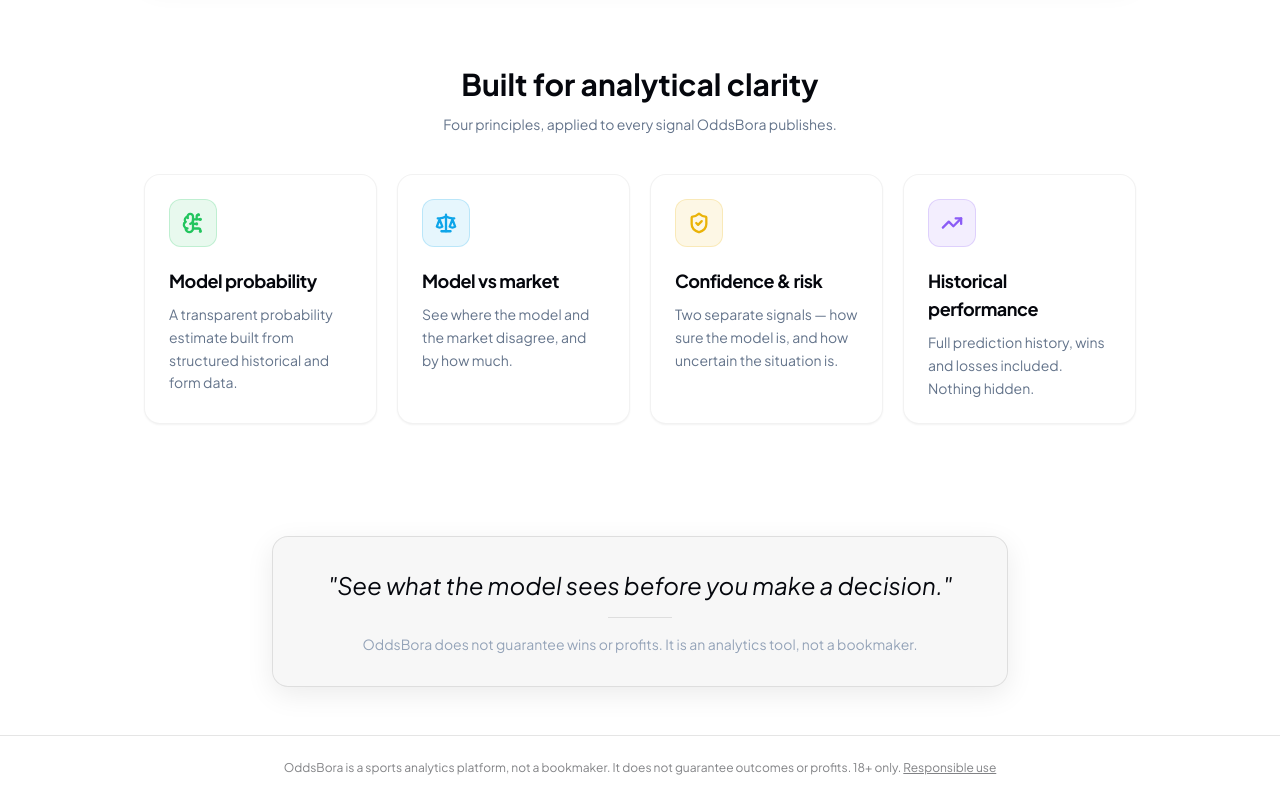
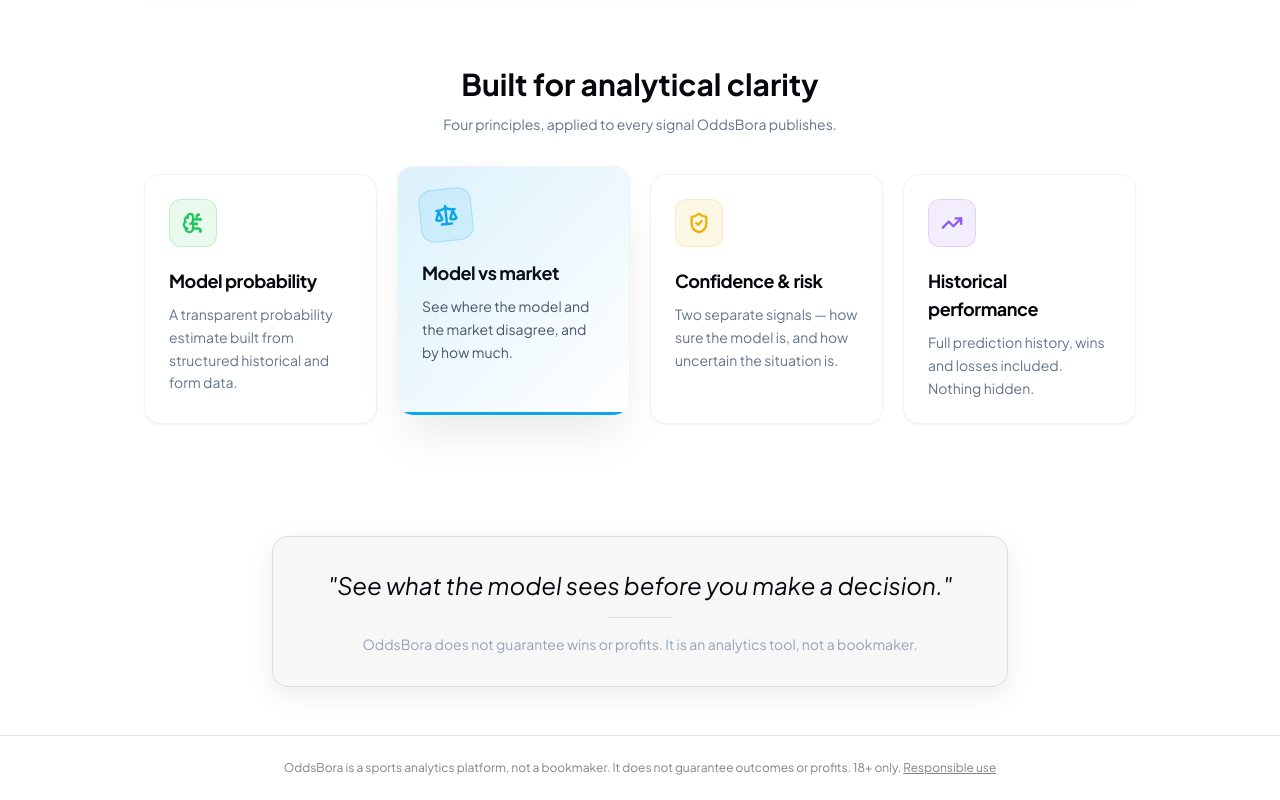
Before and after one commit to oddsbora-project/oddsbora, a React (Vite) app: page / in a window 1280 px wide. Shown: the part 1880-2680 px from the top of the page. Built offline with nearby package versions, Linux system fonts and the light colour scheme; no server answers.

Commit message:
Update Landing.tsx

```diff
--- a/src/pages/public/Landing.tsx
+++ b/src/pages/public/Landing.tsx
@@ -1,3 +1,4 @@
+import { useState, useEffect } from 'react'
 import { Link } from 'react-router-dom'
 import { TrendingUp, Scale, ShieldCheck, BrainCircuit, ArrowRight } from 'lucide-react'
 import HeroCarousel from '@/components/HeroCarousel'
@@ -9,7 +10,7 @@ const FEATURES = [
     desc: 'A transparent probability estimate built from structured historical and form data.',
     iconBg: 'bg-signal-green/10 border-signal-green/20',
     iconText: 'text-signal-green',
-    glowBg: 'from-signal-green/10',
+    glowBg: 'from-signal-green/15 to-transparent',
     lineBg: 'bg-signal-green'
   },
   {
@@ -18,7 +19,7 @@ const FEATURES = [
     desc: 'See where the model and the market disagree, and by how much.',
     iconBg: 'bg-sky-500/10 border-sky-500/20',
     iconText: 'text-sky-500',
-    glowBg: 'from-sky-500/10',
+    glowBg: 'from-sky-500/15 to-transparent',
     lineBg: 'bg-sky-500'
   },
   {
@@ -27,7 +28,7 @@ const FEATURES = [
     desc: 'Two separate signals — how sure the model is, and how uncertain the situation is.',
     iconBg: 'bg-signal-yellow/10 border-signal-yellow/20',
     iconText: 'text-signal-yellow',
-    glowBg: 'from-signal-yellow/10',
+    glowBg: 'from-signal-yellow/15 to-transparent',
     lineBg: 'bg-signal-yellow'
   },
   {
@@ -36,12 +37,26 @@ const FEATURES = [
     desc: 'Full prediction history, wins and losses included. Nothing hidden.',
     iconBg: 'bg-violet-500/10 border-violet-500/20',
     iconText: 'text-violet-500',
-    glowBg: 'from-violet-500/10',
+    glowBg: 'from-violet-500/15 to-transparent',
     lineBg: 'bg-violet-500'
   },
 ]
 
 export default function Landing() {
+  const [activeIndex, setActiveIndex] = useState(0)
+  const [isHovered, setIsHovered] = useState(false)
+
+  // Automatic cycling logic: moves to the next card every 3.5 seconds
+  useEffect(() => {
+    if (isHovered) return // Pause auto-play if user is interacting
+
+    const interval = setInterval(() => {
+      setActiveIndex((prev) => (prev + 1) % FEATURES.length)
+    }, 3500)
+
+    return () => clearInterval(interval)
+  }, [isHovered])
+
   return (
     <div className="bg-white text-navy-950">
       {/* Intro text */}
@@ -120,7 +135,7 @@ export default function Landing() {
         </div>
       </section>
 
-      {/* Modernized Feature Cards Section */}
+      {/* Modernized Feature Cards Section with Automatic Showcasing */}
       <section className="max-w-5xl mx-auto px-4 py-16">
         <div className="text-center mb-10">
           <h2 className="text-2xl md:text-3xl font-bold mb-3 font-display text-navy-950">Built for analytical clarity</h2>
@@ -128,32 +143,49 @@ export default function Landing() {
         </div>
 
         <div className="grid sm:grid-cols-2 lg:grid-cols-4 gap-5">
-          {FEATURES.map(({ icon: Icon, title, desc, iconBg, iconText, glowBg, lineBg }, i) => (
+          {FEATURES.map(({ icon: Icon, title, desc, iconBg, iconText, glowBg, lineBg }, i) => {
+            const isActive = i === activeIndex
+
+            return (
               <div
                 key={title}
-              className="group relative flex flex-col p-6 rounded-2xl bg-white border border-black/5 shadow-sm transition-all duration-500 ease-out hover:-translate-y-2 hover:shadow-[0_20px_40px_-15px_rgba(0,0,0,0.08)] overflow-hidden"
-              style={{ animationDelay: `${i * 120}ms` }}
+                // Mouse events to pause auto-play and let user explore manually
+                onMouseEnter={() => {
+                  setActiveIndex(i)
+                  setIsHovered(true)
+                }}
+                onMouseLeave={() => setIsHovered(false)}
+                className={`group relative flex flex-col p-6 rounded-2xl bg-white border border-black/5 transition-all duration-700 ease-[cubic-bezier(0.25,1,0.5,1)] overflow-hidden
+                  ${isActive
+                    ? '-translate-y-2 shadow-[0_25px_50px_-12px_rgba(0,0,0,0.1)] border-black/10'
+                    : 'translate-y-0 shadow-sm hover:shadow-md'
+                  }
+                `}
               >
-              {/* Spotlight Hover Overlay */}
-              <div className={`absolute inset-0 opacity-0 group-hover:opacity-100 transition-opacity duration-700 bg-gradient-to-br ${glowBg} to-transparent pointer-events-none`} />
+                {/* Spotlight Hover Overlay (Activates automatically) */}
+                <div className={`absolute inset-0 transition-opacity duration-700 bg-gradient-to-br ${glowBg} pointer-events-none ${isActive ? 'opacity-100' : 'opacity-0'}`} />
 
-              {/* Icon Container with 3D Tilt */}
-              <div className={`relative z-10 w-12 h-12 rounded-xl flex items-center justify-center mb-5 border ${iconBg} transition-transform duration-500 cubic-bezier(0.34, 1.56, 0.64, 1) group-hover:scale-110 group-hover:-rotate-6`}>
+                {/* Icon Container with 3D Spring Animation */}
+                <div className={`relative z-10 w-12 h-12 rounded-xl flex items-center justify-center mb-5 border transition-all duration-700 ease-[cubic-bezier(0.34,1.56,0.64,1)]
+                  ${iconBg}
+                  ${isActive ? 'scale-110 -rotate-6' : 'scale-100 rotate-0'}
+                `}>
                   <Icon className={`${iconText}`} size={22} strokeWidth={2.5} />
                 </div>
 
                 {/* Text Content */}
-              <h3 className="relative z-10 text-lg font-bold text-navy-950 mb-2 tracking-tight group-hover:text-navy-900 transition-colors duration-300">
+                <h3 className={`relative z-10 text-lg font-bold mb-2 tracking-tight transition-colors duration-500 ${isActive ? 'text-navy-900' : 'text-navy-950'}`}>
                   {title}
                 </h3>
-              <p className="relative z-10 text-slate-500 leading-relaxed text-sm group-hover:text-slate-600 transition-colors duration-300">
+                <p className={`relative z-10 leading-relaxed text-sm transition-colors duration-500 ${isActive ? 'text-slate-600' : 'text-slate-500'}`}>
                   {desc}
                 </p>
 
-              {/* Expanding Bottom Accent Line */}
-              <div className={`absolute bottom-0 left-0 h-[3px] w-0 transition-all duration-500 ease-out group-hover:w-full ${lineBg}`} />
+                {/* Expanding Bottom Accent Line (Activates automatically) */}
+                <div className={`absolute bottom-0 left-0 h-[3px] transition-all duration-700 ease-out ${lineBg} ${isActive ? 'w-full' : 'w-0'}`} />
               </div>
-          ))}
+            )
+          })}
         </div>
       </section>
 
```
Lines whose indentation alone changed are shown as unchanged.
